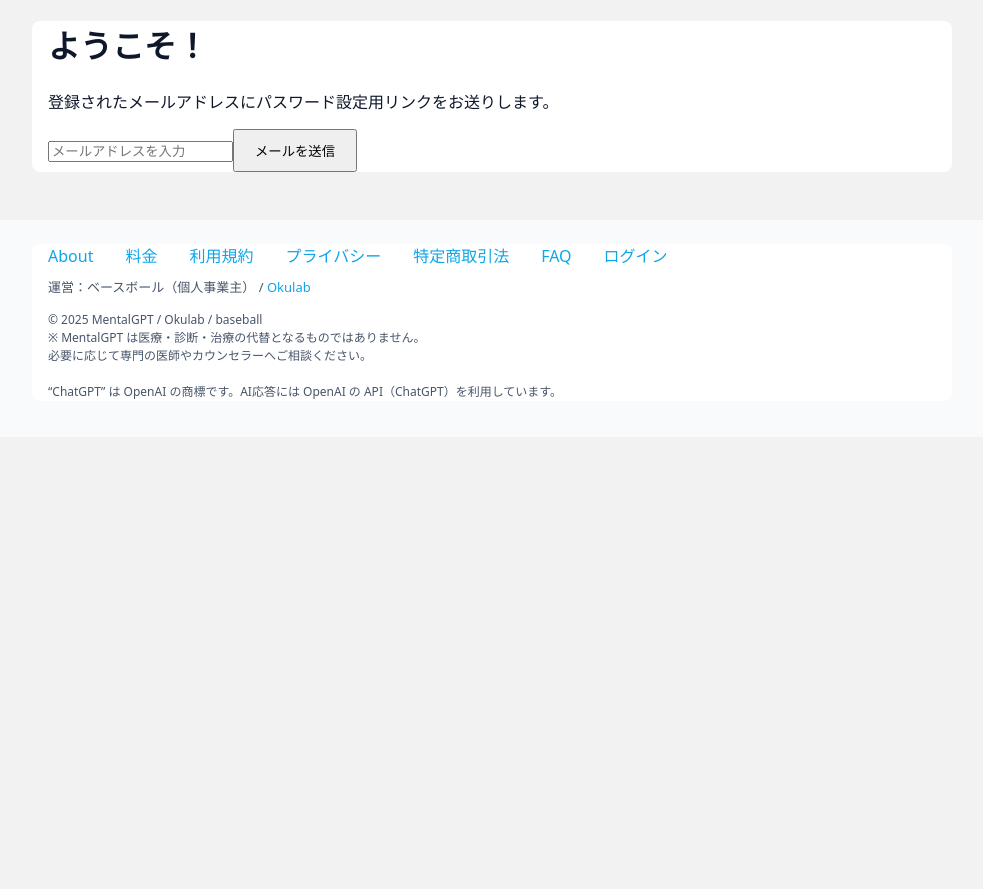
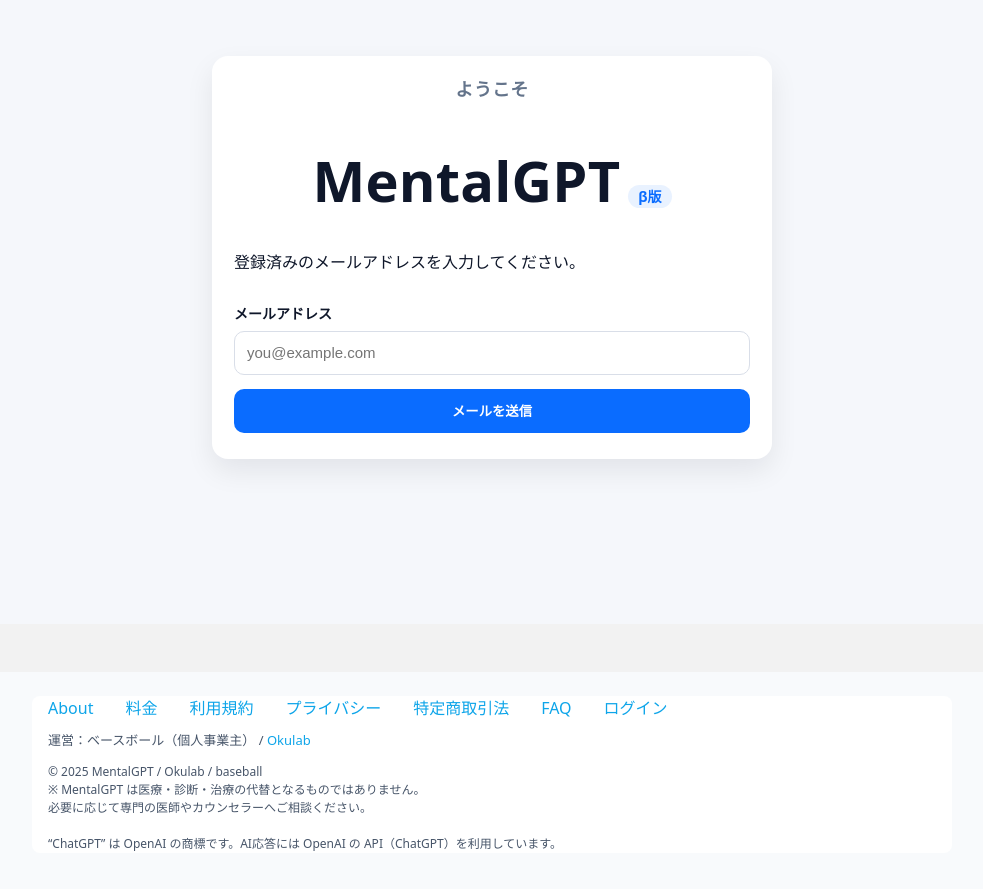
Before and after one commit to yasuhirookura/mentalgpt-react-starter, a React (Create React App) app: page /welcome in a window 1280 px wide. Shown: the whole page, without its empty margins (148-1131 px from the left). Before the commit the page ends 800 px from the top, so only its background shows below. Built offline with nearby package versions, Linux system fonts and the light colour scheme.

Commit message:
feat: Welcome checks existing user before sending reset (prevent duplicates)

```diff
--- a/src/pages/Welcome.jsx
+++ b/src/pages/Welcome.jsx
@@ -1,42 +1,131 @@
 // src/pages/Welcome.jsx
-import React, { useState } from 'react';
-import { auth } from '../firebase';
-import { sendPasswordResetEmail } from "firebase/auth";
+import React, { useState } from "react";
+import { auth } from "../firebase";
+import {
+fetchSignInMethodsForEmail,
+sendPasswordResetEmail,
+} from "firebase/auth";
+
+/**
+* Gmail系だけ比較用にゆるやか正規化（. と +以降を無視）
+* ※送信自体はユーザー入力のまま行います（表示と送達を優先）。
+*/
+function canonicalEmailForCompare(email) {
+const e = (email || "").trim().toLowerCase();
+const [local, domain] = e.split("@");
+if (domain === "gmail.com" || domain === "googlemail.com") {
+const noPlus = (local || "").split("+")[0];
+const noDots = noPlus.replace(/\./g, "");
+return `${noDots}@gmail.com`;
+}
+return e;
+}
 
 export default function Welcome() {
 const [email, setEmail] = useState("");
 const [sent, setSent] = useState(false);
-  const [error, setError] = useState("");
+const [msg, setMsg] = useState("");
+const [loading, setLoading] = useState(false);
 
-  const handleSend = async () => {
+const handleSend = async (e) => {
+e?.preventDefault?.();
+setMsg("");
+
+const raw = email.trim();
+if (!raw) {
+setMsg("メールアドレスを入力してください。");
+return;
+}
+
 try {
-      await sendPasswordResetEmail(auth, email);
+setLoading(true);
+
+// 1) 既存ユーザーか事前チェック（重複作成を防ぐ）
+const methods = await fetchSignInMethodsForEmail(
+auth,
+canonicalEmailForCompare(raw)
+);
+
+if (methods.length === 0) {
+setMsg(
+"このメールアドレスの登録が見つかりません。お申し込みがまだの方は「料金を見る」からプランを選択してください。"
+);
+return;
+}
+
+// 2) 既存ユーザーならパスワード設定/再設定メールを送る
+await sendPasswordResetEmail(auth, raw, {
+url: `${window.location.origin}/login`,
+handleCodeInApp: false,
+});
+
 setSent(true);
-    } catch (e) {
-      console.error(e);
-      setError("メール送信に失敗しました。メールアドレスをご確認ください。");
+setMsg(
+"パスワード設定用のメールを送信しました。メール内のリンクから設定を完了し、ログインしてください。"
+);
+} catch (err) {
+console.error("[Welcome] send reset failed:", err);
+setMsg(
+`エラー: ${
+err?.code === "auth/invalid-email"
+? "メールアドレスの形式が正しくありません。"
+: err?.message || String(err)
+}`
+);
+} finally {
+setLoading(false);
 }
 };
 
 return (
-    <main className="container">
-      <h1>ようこそ！</h1>
-      <p>登録されたメールアドレスにパスワード設定用リンクをお送りします。</p>
+<main className="auth-wrap">
+<div className="auth-card">
+<h1 className="brand">
+<span className="muted">ようこそ</span>
+<br />
+<span className="brand-strong">MentalGPT</span>
+<span className="beta"> β版</span>
+</h1>
 
 {sent ? (
-        <p>送信しました。メールをご確認ください。</p>
+<>
+<p style={{ marginBottom: 12 }}>
+送信しました。メールをご確認ください（数分かかる場合があります）。
+</p>
+{msg && <div className="alert">{msg}</div>}
+<p style={{ fontSize: 14, color: "#475569", lineHeight: 1.6 }}>
+※ メールが見つからない場合は、
+<br />
+・迷惑メールフォルダを確認
+<br />
+・受信設定で
+<code style={{ padding: "0 4px" }}>no-reply@…</code> を許可
+<br />
+・入力したメールアドレスに誤りがないか再確認
+</p>
+</>
 ) : (
-        <>
+<form className="auth-form" onSubmit={handleSend}>
+<p>登録済みのメールアドレスを入力してください。</p>
+<label>
+メールアドレス
 <input
 type="email"
 value={email}
 onChange={(e) => setEmail(e.target.value)}
-            placeholder="メールアドレスを入力"
+placeholder="you@example.com"
+autoComplete="email"
 />
-          <button onClick={handleSend}>メールを送信</button>
-          {error && <p style={{ color: "red" }}>{error}</p>}
-        </>
+</label>
+
+{msg && <div className="alert">{msg}</div>}
+
+<button className="primary" type="submit" disabled={loading}>
+{loading ? "送信中…" : "メールを送信"}
+</button>
+</form>
 )}
+</div>
 </main>
 );
 }
```
Lines whose indentation alone changed are shown as unchanged.
